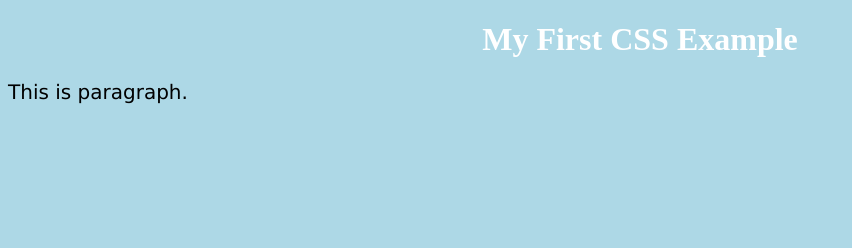
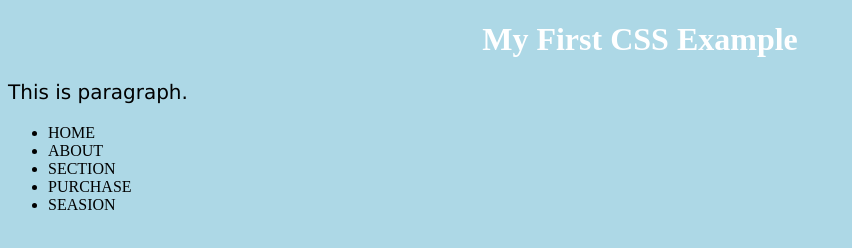
Before and after one commit to VongHieu/dog-cat-mouse, a website: page Lab3/Baitap1.html in a window 1280 px wide. Shown: the whole page, without its empty margins (0-852 px from the left). Drawn offline with Linux system fonts and the light colour scheme.

Commit message:
update navbar

```diff
--- a/Lab3/Baitap1.html
+++ b/Lab3/Baitap1.html
@@ -1,7 +1,7 @@
 <!DOCTYPE html>
 <html>
   <head>
-        <link rel="stylesheet" href="Baitap1.css">
+    <link rel="stylesheet" href="Baitap1.css" />
     <!-- <style>
             body {
                 background-color: lightblue;
@@ -20,6 +20,14 @@
   <body>
     <h1>My First CSS Example</h1>
     <p>This is paragraph.</p>
+    <div class="navbar">
+      <ul class="navbar-menu">
+        <li class="menu-item">HOME</li>
+        <li class="menu-item">ABOUT</li>
+        <li class="menu-item">SECTION</li>
+        <li class="menu-item">PURCHASE</li>
+        <li class="menu-item">SEASION</li>
+      </ul>
+    </div>
   </body>
-
 </html>
```
Lines whose indentation alone changed are shown as unchanged.
